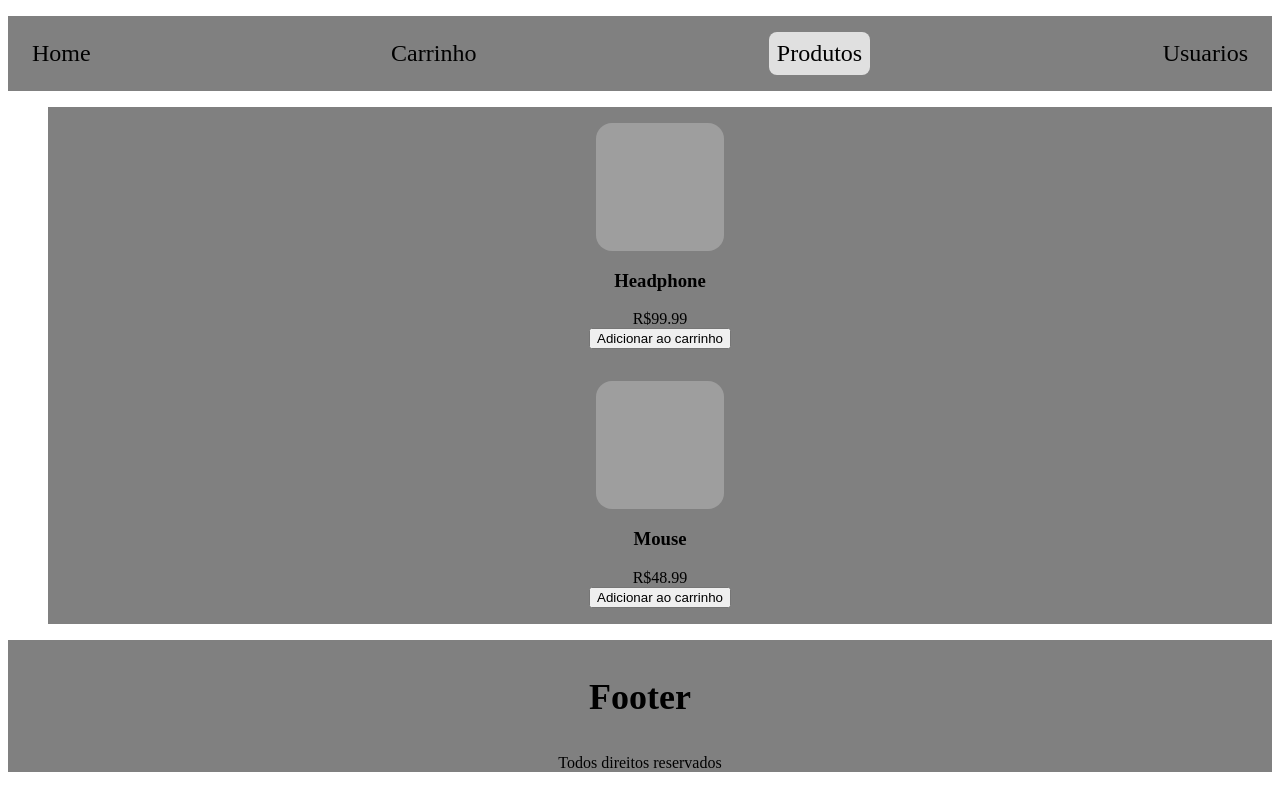
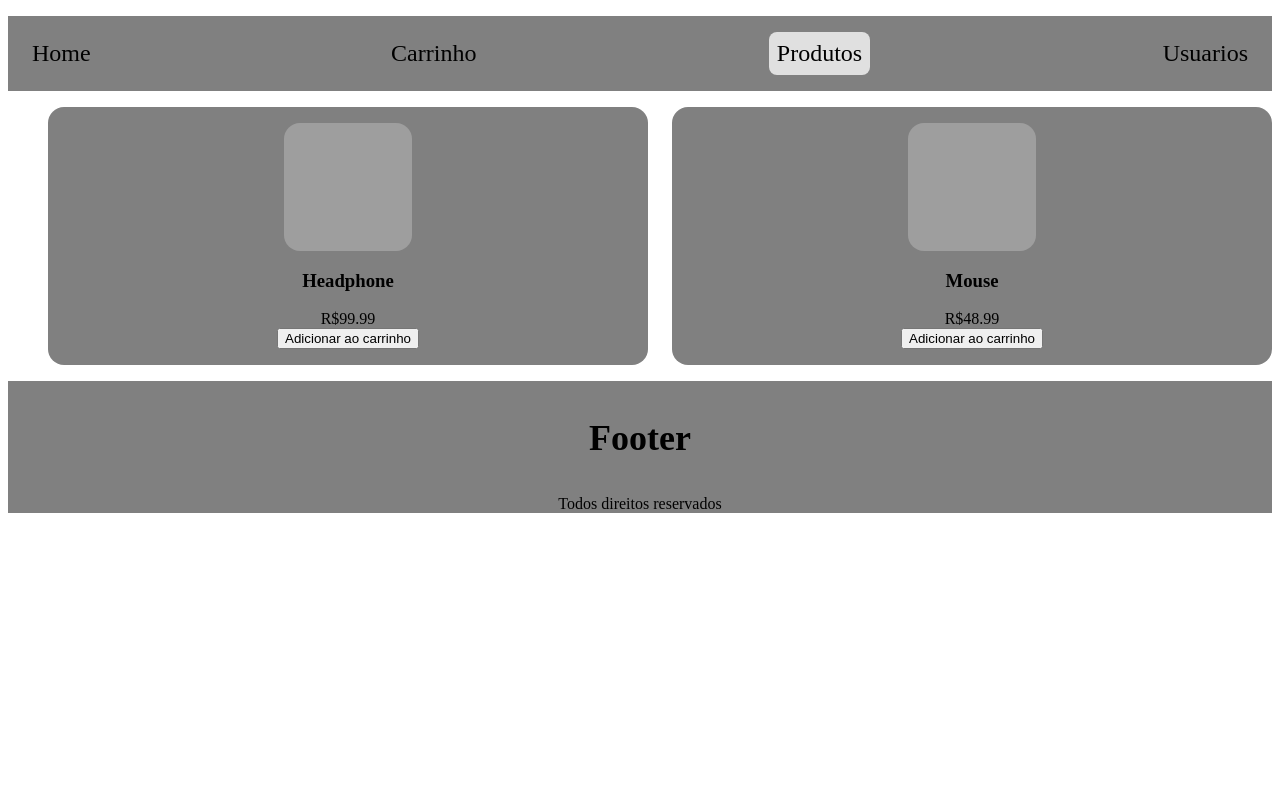
Before and after one commit to DeivithMaciel/react-ts-lab, a React (Vite) app: page /produtos in a window 1280 px wide. Built offline with nearby package versions, Linux system fonts and the light colour scheme; data requests are answered from the project's data file; grey boxes are pictures that could not be loaded.

Commit message:
style: improve products page layout with responsive grid

```diff
--- a/src/App.tsx
+++ b/src/App.tsx
@@ -2,7 +2,7 @@ import { Route, Routes } from "react-router-dom";
 import Home from "./pages/Home";
 import Carrinho from "./pages/Carrinho";
 import NotFound from "./pages/NotFound";
-import Produtos from "./pages/Produtos";
+import Produtos from "./pages/Products/Produtos";
 import Usuarios from "./pages/Usuarios";
 
 import Navbar from "./components/Navbar";
--- a/src/components/CardProdutos/styles.ts
+++ b/src/components/CardProdutos/styles.ts
@@ -5,7 +5,13 @@ display: flex;
 flex-direction: column;
 align-items: center;
 padding: 16px;
+border-radius: 16px;
 background-color: gray;
+transition: transform .4s ease;
+
+&:hover {
+transform: translateY(-4px);
+}
 
 img {
     height: 128px;
--- a/src/pages/Produtos.tsx
+++ b/src/pages/Products/Produtos.tsx
@@ -1,10 +1,12 @@
 import { useEffect } from "react"
 import { useDispatch, useSelector } from "react-redux"
 
-import type { AppDispatch, RootState } from "../store/store"
-import { fetchProdutos } from "../features/Produtos/produtos.slice"
+import type { AppDispatch, RootState } from "../../store/store"
+import { fetchProdutos } from "../../features/Produtos/produtos.slice"
 
-import CardProdutos from "../components/CardProdutos"
+import CardProdutos from "../../components/CardProdutos"
+
+import { List } from "./styles"
 
 const Produtos = () => {
     const produtos = useSelector((state: RootState) => state.produtos)
@@ -15,11 +17,11 @@ const Produtos = () => {
     }, [dispatch])
 
     return (
-        <ul>
+        <List>
             {produtos.map((product) => (
                 <CardProdutos key={product.id} produto={product} />
             ))}
-        </ul>
+        </List>
     )
 
 }
--- /dev/null
+++ b/src/pages/Products/styles.ts
@@ -0,0 +1,7 @@
+import styled from "styled-components";
+
+export const List = styled.ul`
+  display: grid;
+  grid-template-columns: repeat(auto-fit, minmax(250px, 1fr));
+  gap: 24px;
+`;
```
Also changed, not shown: src/components/ListProducts/index.tsx (added).
